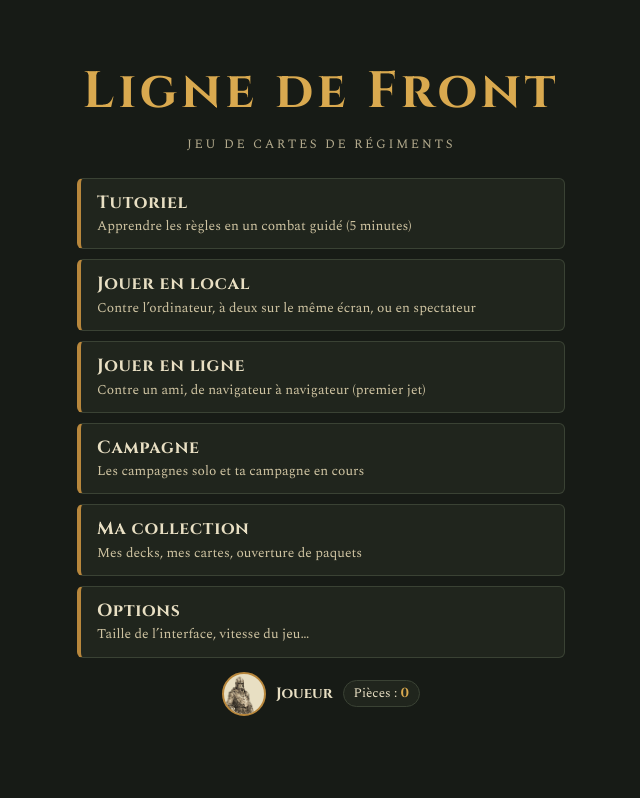
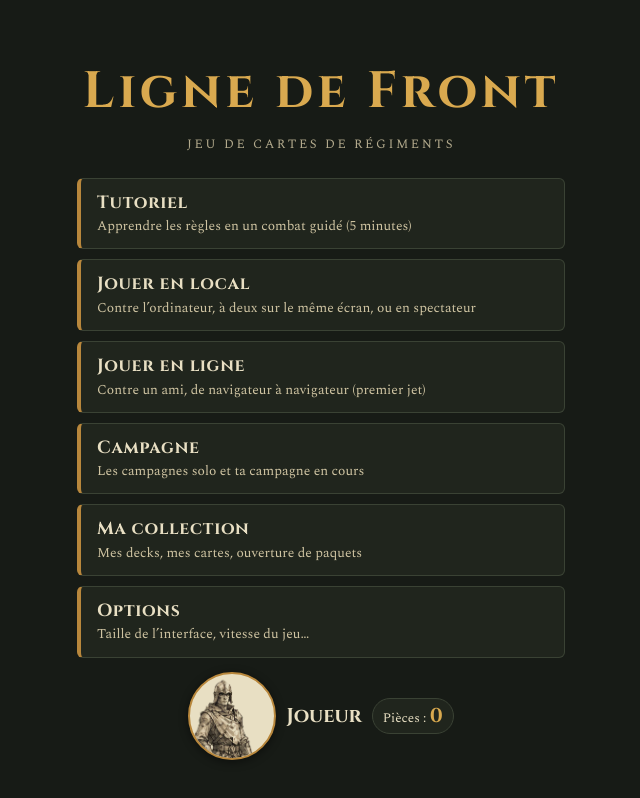
Before and after one commit to Ragdoss/ligne_de_front, a React (Vite) app: page / in a window 1280 px wide. Shown: the whole page, without its empty margins (319-959 px from the left). Built offline with nearby package versions, Linux system fonts and the light colour scheme.

Commit message:
Accueil : image de profil agrandie
Co-Authored-By: Claude Opus 5.5 <noreply@anthropic.com>
Claude-Session: https://claude.ai/code/session_01T84a4u9ZHKzGb1Rz1Y4Txd

```diff
--- a/src/ui/Screens.tsx
+++ b/src/ui/Screens.tsx
@@ -34,7 +34,7 @@ export function Home({ profile, go }: { profile: Profile; go: (t: HomeTarget) =>
           </button>
         ))}
       </nav>
-      <p className="home-who"><Avatar id={profile.avatar} size={44} /> <b>{profile.name}</b> <span className="pill coins">Pièces : <b>{profile.coins}</b></span></p>
+      <p className="home-who"><Avatar id={profile.avatar} size={88} /> <b>{profile.name}</b> <span className="pill coins">Pièces : <b>{profile.coins}</b></span></p>
     </div>
   );
 }
--- a/src/ui/styles.css
+++ b/src/ui/styles.css
@@ -437,7 +437,8 @@ button.danger { background: var(--danger); border: 1px solid var(--danger); colo
 .avatar { border-radius: 50%; object-fit: cover; object-position: 50% 6%; background: var(--paper); border: 2px solid var(--brass); flex: none; vertical-align: middle; }
 .pbar .avatar { margin-right: 4px; }
 .home-who { display: flex; align-items: center; gap: 10px; margin: 0; }
-.home-who b { font-family: 'Cinzel', serif; color: var(--parchment); }
+.home-who .avatar { border-width: 2px; box-shadow: 0 2px 10px rgba(0,0,0,.45); }
+.home-who b { font-size: 1.25rem; font-family: 'Cinzel', serif; color: var(--parchment); }
 .avatar-grid { display: grid; grid-template-columns: repeat(auto-fill, minmax(96px, 1fr)); gap: 8px; }
 .avatar-pick { display: grid; justify-items: center; gap: 4px; background: var(--bg); border: 1px solid var(--line); border-radius: 6px; padding: 8px 4px; font-size: .72rem; }
 .avatar-pick.on { border-color: var(--brass-bright); box-shadow: 0 0 0 2px var(--brass-bright) inset; }
```
